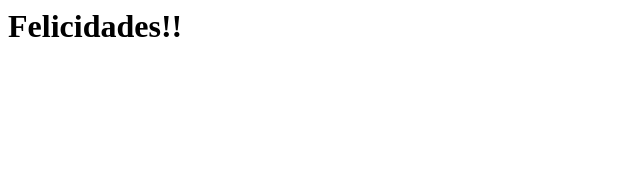
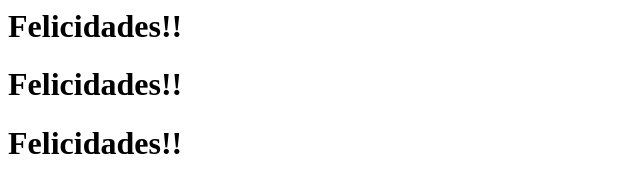
Before and after one commit to taishimex/site_test, a plain HTML site: page index.html in a window 1280 px wide. Shown: the whole page, without its empty margins (0-640 px from the left). Drawn offline with Linux system fonts and the light colour scheme.

Commit message:
Update index.html

```diff
--- a/index.html
+++ b/index.html
@@ -4,5 +4,7 @@
   </head>
   <body>
     <h1>Felicidades!!</h1>
+    <h1>Felicidades!!</h1>
+    <h1>Felicidades!!</h1>
   </body>
 <html>
```
